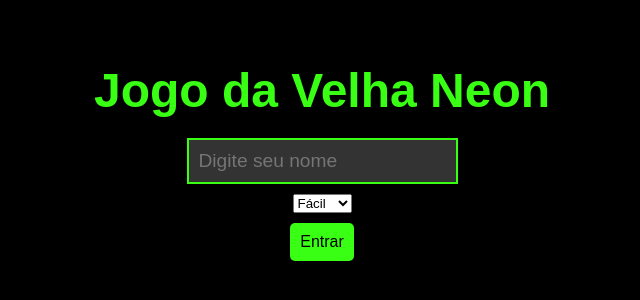
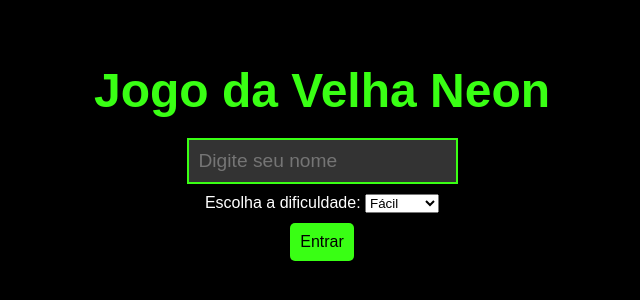
Before and after one commit to ZheMovies/Jogo-da-Velha, a plain HTML site: page index.html in a window 1280 px wide. Shown: the part 238-538 px from the top of the page, without its empty margins (318-958 px from the left). Drawn offline with Linux system fonts and the light colour scheme.

Commit message:
Atualizar o index.html

```diff
--- a/index.html
+++ b/index.html
@@ -13,11 +13,15 @@
     <!-- Tela de login -->
     <div id="login-screen">
       <input type="text" id="player-name" placeholder="Digite seu nome" />
+      <div class="difficulty-selector">
+        <label for="difficulty">Escolha a dificuldade:</label>
         <select id="difficulty">
           <option value="easy">Fácil</option>
           <option value="medium">Médio</option>
           <option value="hard">Difícil</option>
+          <option value="legendary">Lendário</option>
         </select>
+      </div>
       <button id="start-game" class="btn">Entrar</button>
     </div>
 
```
Lines whose indentation alone changed are shown as unchanged.
